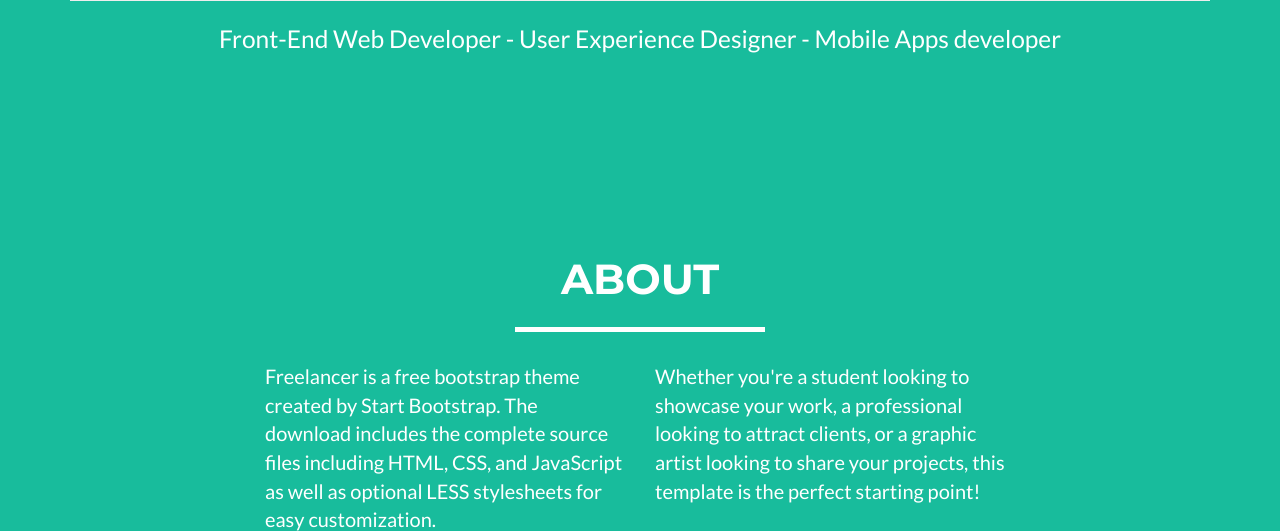
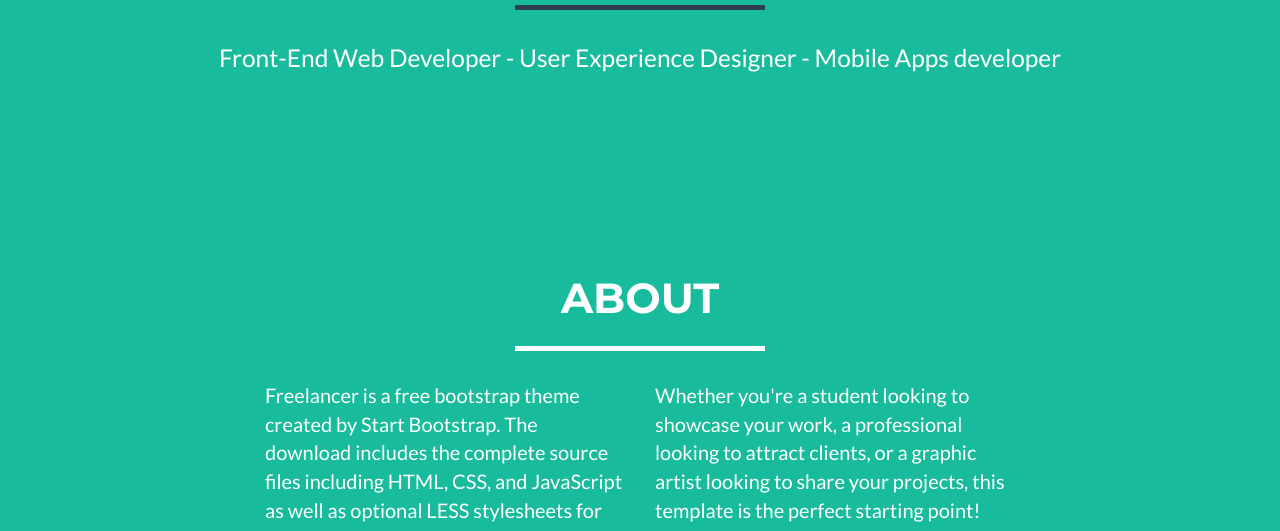
Before and after one commit to AJHtike/AJHtike.github.io, a website: page index.html in a window 1280 px wide. Shown: the part 569-1100 px from the top of the page. Drawn offline with nearby package versions, Linux system fonts and the light colour scheme.

Commit message:
Index change

```diff
--- a/index.html
+++ b/index.html
@@ -76,7 +76,7 @@
                     <img class="img-responsive" src="img/profile.png" alt="">
                     <div class="intro-text">
                         <h1 class="name">Alexander Htike</h1>
-                        <hr class="code-primary">
+                        <hr class="star-primary">
                         <span class="skills">Front-End Web Developer - User Experience Designer - Mobile Apps developer</span>
                     </div>
                 </div>
```
